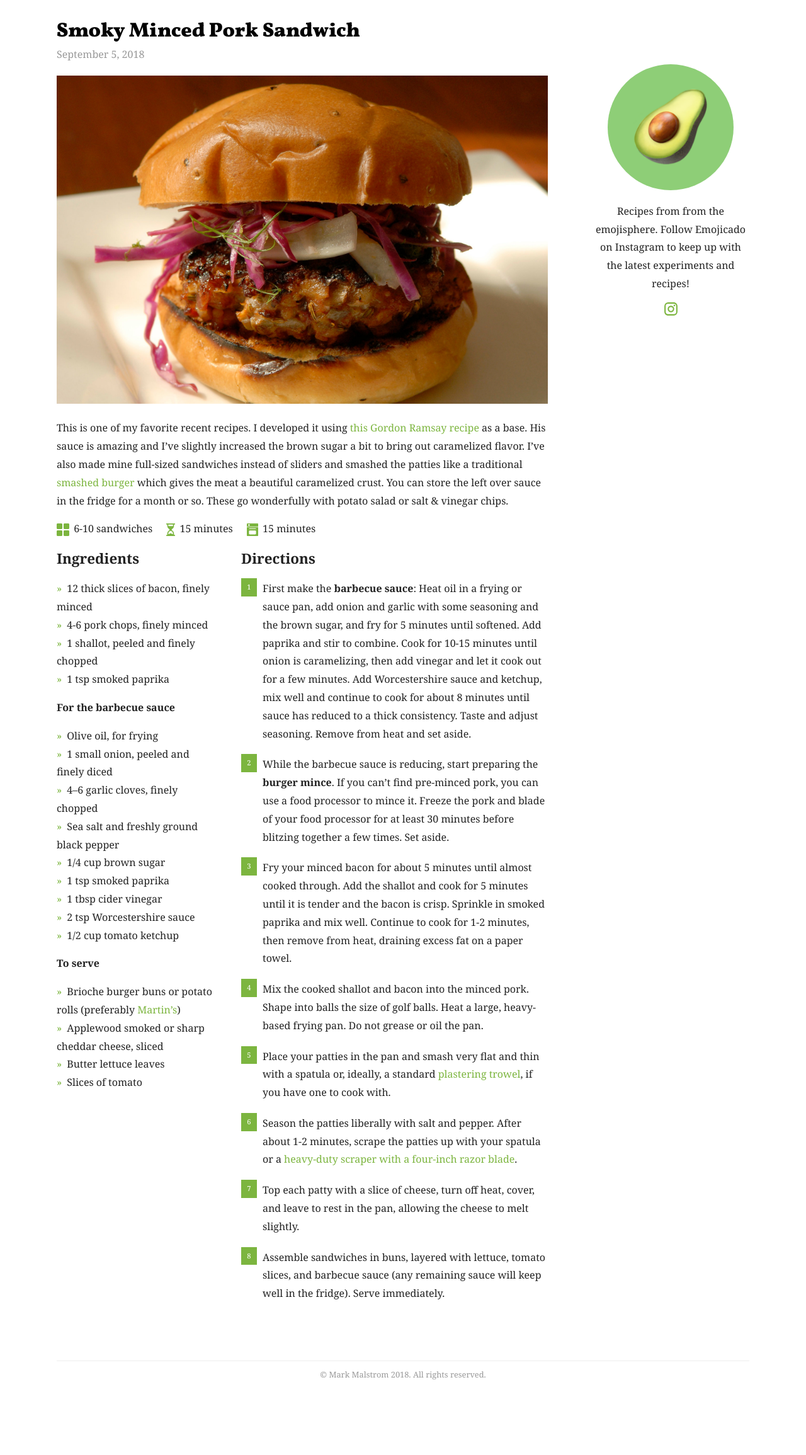
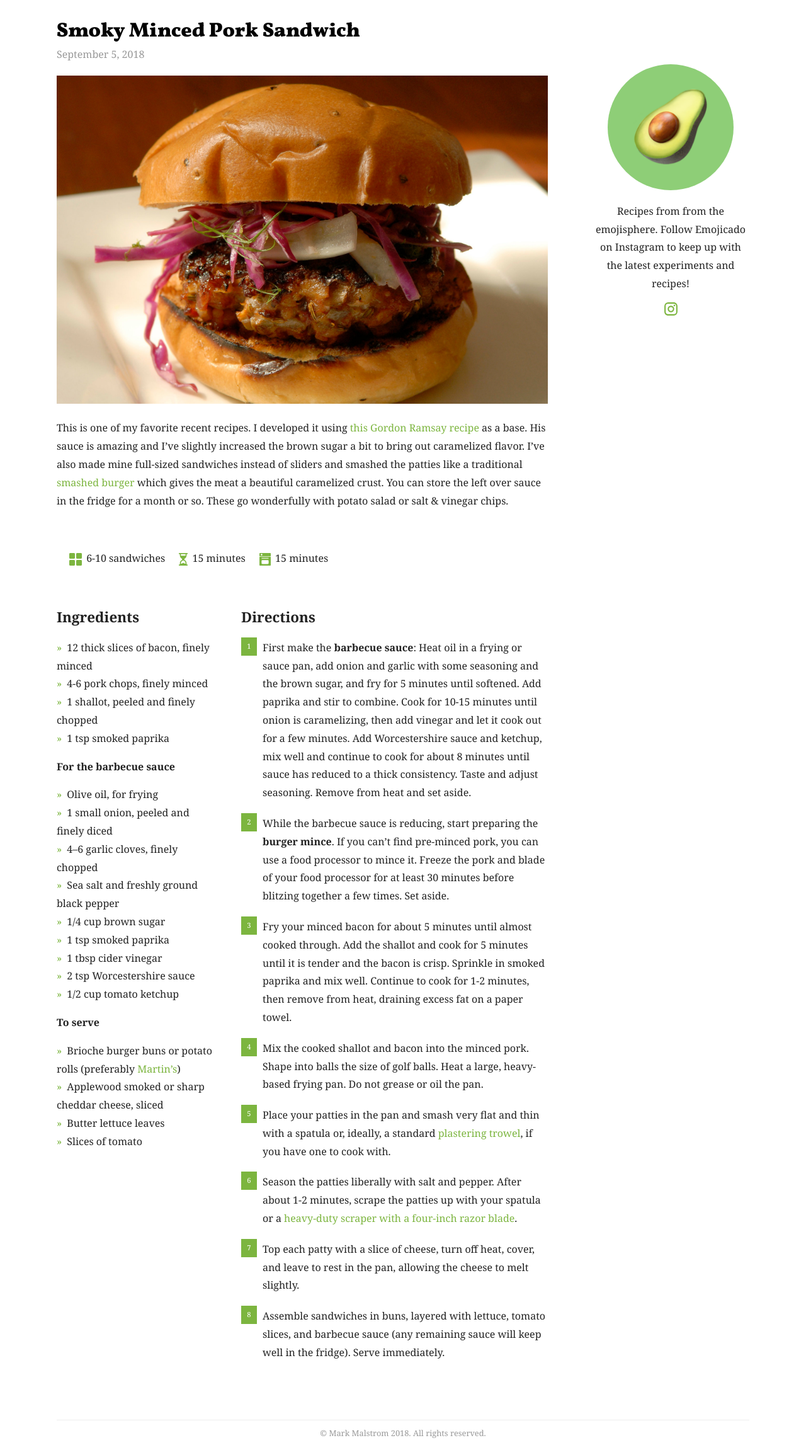
Before and after one commit to GTWillis1/emojicado, a Jekyll site: the page built from _posts/2018-09-05-bbq-pork-sandwich.md, in a window 1280 px wide. Shown: the whole page at 63% size. Built offline with Jekyll 4.4.1, drawn with Linux system fonts in a browser that asks for light colours; before the commit the page ends 2217 px from its top, so only the background shows below that.

Commit message:
Fixed more stuff

```diff
--- a/_config.yml
+++ b/_config.yml
@@ -8,7 +8,7 @@
 # -----
 # Build
 
-timezone: Etc/UTC
+# timezone: Etc/UTC
 
 paginate: 10
 paginate_path: "/:num/"
--- a/_layouts/default.html
+++ b/_layouts/default.html
@@ -4,11 +4,6 @@
 	<head>
 		<meta charset="utf-8">
 		<meta name="viewport" content="width=device-width, initial-scale=1">
-		<meta property="og:locale" content="en_US" />
-		<meta name="description" content="Recipes from the emojisphere." />
-		<meta property="og:description" content="Recipes from the emojisphere." />
-		<link rel="canonical" href="http://emojicado.com/" />
-		<meta property="og:site_name" content="Emojicado" />
 
 		{% if page.title == "Emojicado" %}
 			<title>{{ page.title }}</title>
@@ -21,6 +16,17 @@
 			<meta property="og:image" content="{{ page.featured_image }}" />
 			<meta property="og:url" content="http://emojicado.com/" />
 		{% endif %}
+
+		<meta property="og:locale" content="en_US" />
+		<meta name="description" content="Recipes from the emojisphere." />
+		<meta property="og:description" content="Recipes from the emojisphere." />
+		<link rel="canonical" href="http://emojicado.com/" />
+		<meta property="og:site_name" content="Emojicado" />
+
+		<link rel="apple-touch-icon" href="/images/touch-icon-iphone.png">
+		<link rel="apple-touch-icon" sizes="152x152" href="/images/touch-icon-ipad.png">
+		<link rel="apple-touch-icon" sizes="180x180" href="/images/touch-icon-iphone-retina.png">
+		<link rel="apple-touch-icon" sizes="167x167" href="/images/touch-icon-ipad-retina.png">
 
 		{% feed_meta %}
 
--- a/_layouts/post.html
+++ b/_layouts/post.html
@@ -12,9 +12,9 @@
 	</div>
 
 	<ul id="recipe" class="recipe-overview">
-		<li title="Servings">{% include recipe-icon.html icon="quantity" %}<span>{{ page.recipe.servings }}</span></li>
-		<li title="Prep Time">{% include recipe-icon.html icon="time" %}<span>{{ page.recipe.prep }}</span></li>
-		<li title="Cook Time">{% include recipe-icon.html icon="cook" %}<span>{{ page.recipe.cook }}</span></li>
+		<li title="Servings"><meta itemprop="recipeYield" content="{{ page.recipe.servings }}">{% include recipe-icon.html icon="quantity" %}<span>{{ page.recipe.servings }}</span></li>
+		<li title="Prep Time"><meta itemprop="prepTime" content="{{ page.recipe.prep-time }}">{% include recipe-icon.html icon="time" %}<span>{{ page.recipe.prep }}</span></li>
+		<li title="Cook Time"><meta itemprop="cookTime" content="{{ page.recipe.cook-time }}">{% include recipe-icon.html icon="cook" %}<span>{{ page.recipe.cook }}</span></li>
 	</ul>
 
 	<div class="recipe-contents">
--- a/_sass/blog.scss
+++ b/_sass/blog.scss
@@ -13,7 +13,7 @@
 	}
 
 	.recipe-overview {
-		padding: 0;
+		padding: 6% 0 6% 15pt;
 		margin: 0;
 
 		svg {
```
Also changed, not shown: _posts/2018-09-05-bbq-pork-sandwich.md (+2 -0 lines), images/touch-icon-ipad.png (added), images/touch-icon-iphone-retina.png (added), images/touch-icon-iphone.png (added), 10 other files.
